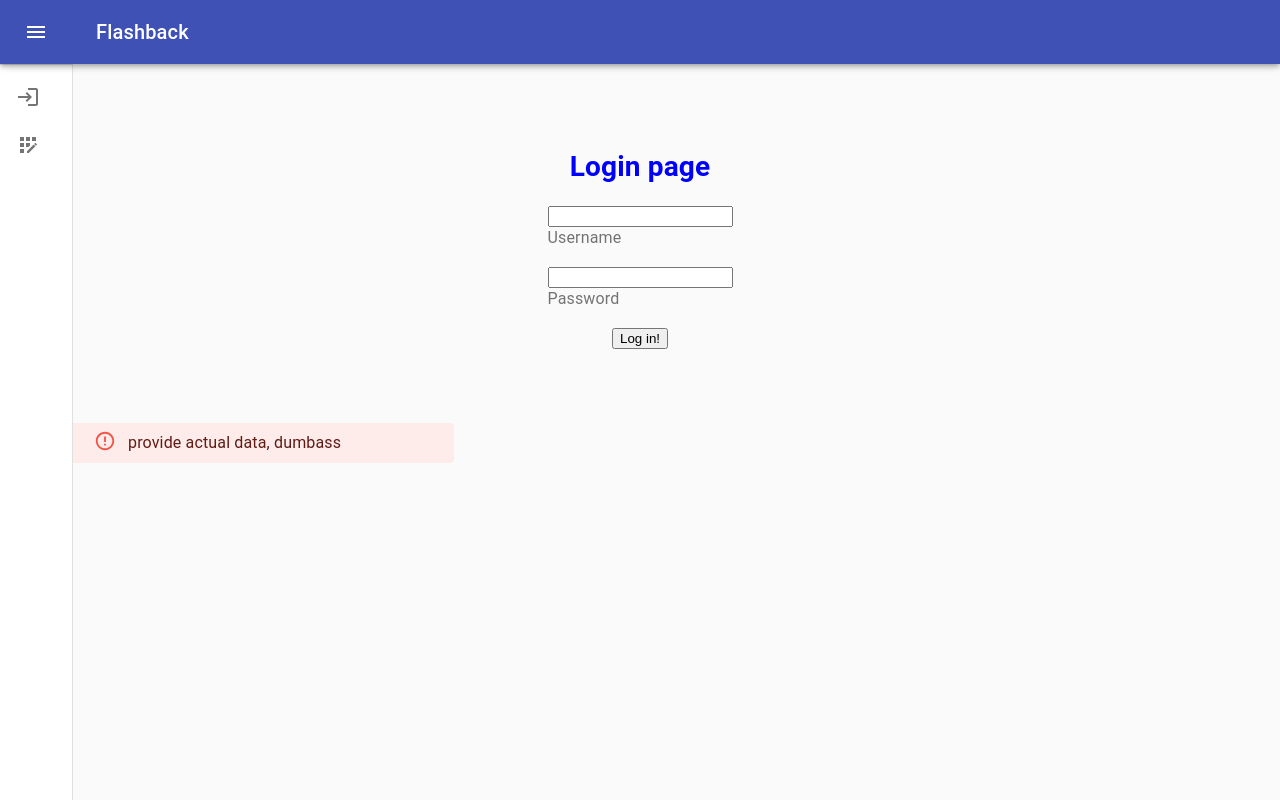
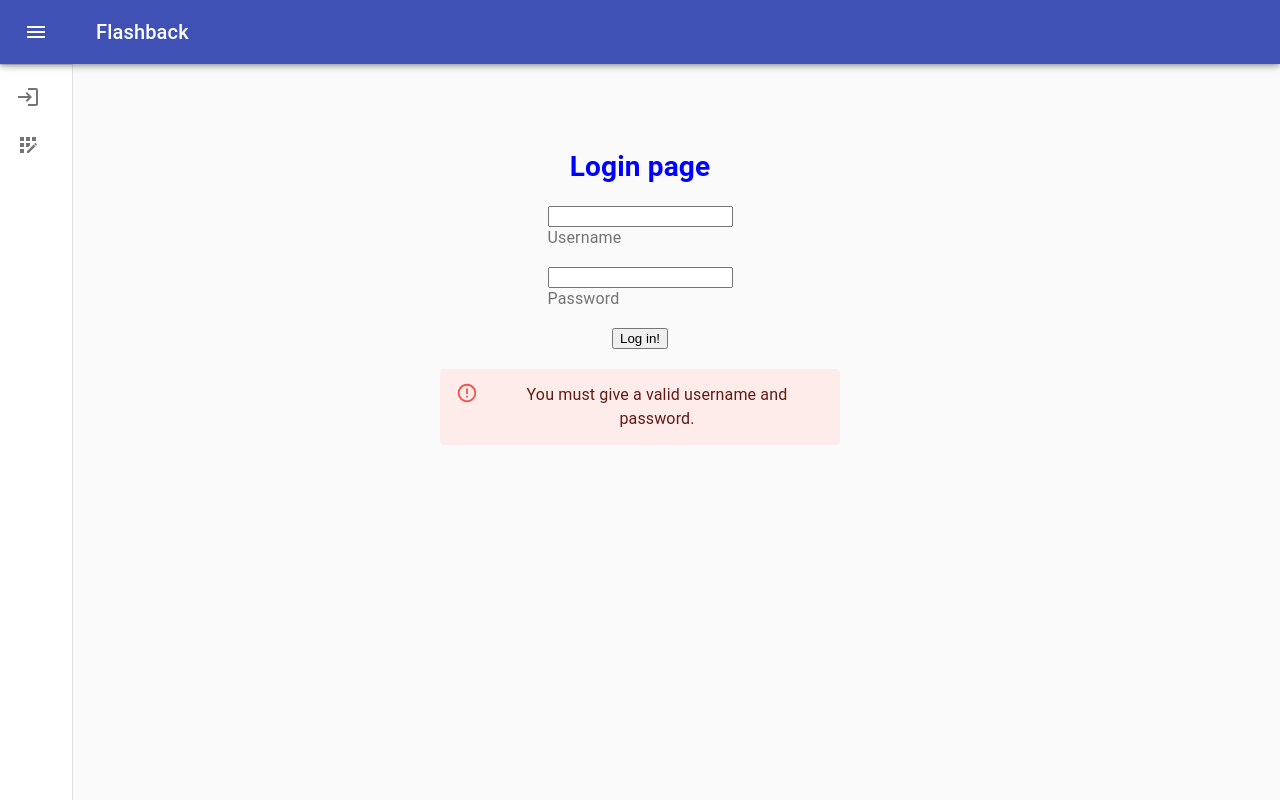
Before and after one commit to heraldOfMechanus/project-flashback-ui, a React (Create React App) app: page /login in a window 1280 px wide. Both pictures are taken after a click on the button "Log in!". Built offline with nearby package versions, Linux system fonts and the light colour scheme.

Commit message:
Repaired the content of the error message.

```diff
--- a/src/components/ErrorMessage.tsx
+++ b/src/components/ErrorMessage.tsx
@@ -10,11 +10,12 @@ function ErrorMessageComponent(props: IErrorMessageProps) {
 
     const useStyles = makeStyles((theme) => ({
         alert: {
+            width: `25rem`,
+        },
+        box: {
+            textAlign: 'center',
             display: 'flex',
-            alignSelf: 'center',
-            padding: theme.spacing(0, 5),
-            width: `25rem`,
-            margin: 54,
+            justifyContent: 'center',
         },
     }));
 
@@ -22,9 +23,11 @@ function ErrorMessageComponent(props: IErrorMessageProps) {
     const theme = useTheme();
 
     return(
-        <Alert className={classes.alert} severity="error">
-            <Typography>{props.errorMessage}</Typography>
-        </Alert>
+        <div className={classes.box}>
+            <Alert className={classes.alert} severity="error">
+                <Typography>{props.errorMessage}</Typography>
+            </Alert>
+        </div>
     )
 }
 
--- a/src/components/LoginComponent.tsx
+++ b/src/components/LoginComponent.tsx
@@ -21,8 +21,8 @@ function LoginComponent(props: ILoginProps) {
         banana: {
             textAlign: "center",
             color: "blue",
+            alignItems: 'center',
         },
-
     }));
     const classes = useStyles();
 
@@ -48,7 +48,7 @@ function LoginComponent(props: ILoginProps) {
                 localStorage.setItem('app-state', JSON.stringify(principal));
                 props.setCurrentUser(principal);
             } else {
-                setErrorMessage('provide actual data, dumbass');
+                setErrorMessage('You must give a valid username and password.');
             }
         } catch (e: any) {
             setErrorMessage(e.message);
@@ -80,8 +80,8 @@ function LoginComponent(props: ILoginProps) {
 
                 <button id="login-btn" onClick={login}>Log in!</button>
                 <br/><br/>
-                { errorMessage ? <ErrorMessageComponent  errorMessage = {errorMessage} /> : <></> }
             </div>
+            { errorMessage ? <ErrorMessageComponent  errorMessage = {errorMessage} /> : <></> }
 
         </>
     )
```
